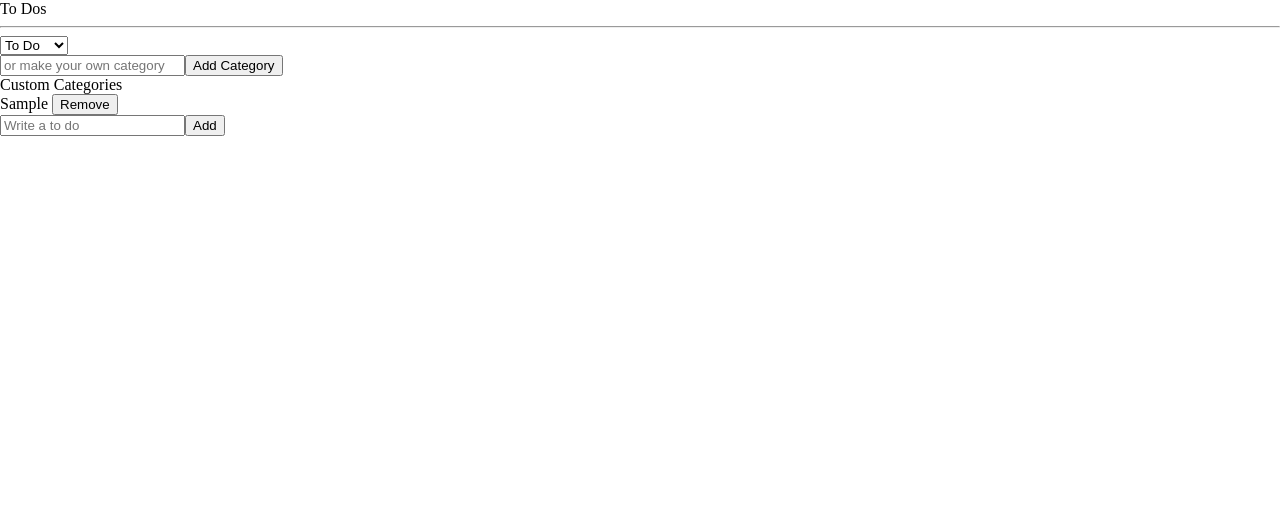
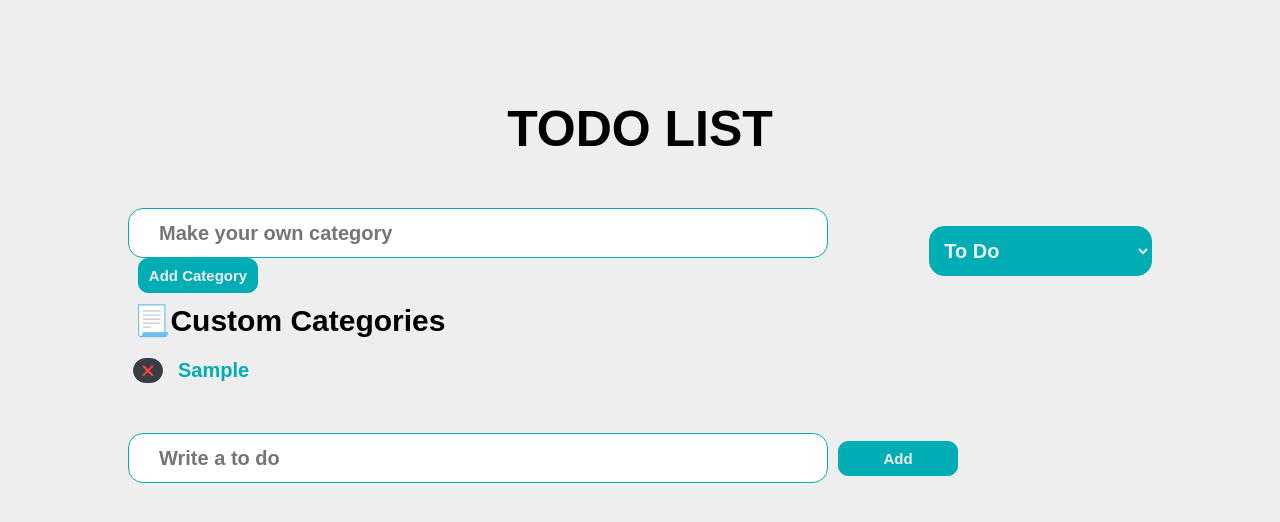
Before and after one commit to Odyssey409/react-masterclass_todo_app, a React (Create React App) app: page / in a window 1280 px wide. Both pictures are taken after typing "Sample" into the empty fields and a click on the button "Add Category". Shown: the top 522 px of the page. Built offline with nearby package versions, Linux system fonts and the light colour scheme.

Commit message:
4일차 과제 디자인 완료
CSS 작업 완료

```diff
--- a/package.json
+++ b/package.json
@@ -3,6 +3,8 @@
   "version": "0.1.0",
   "private": true,
   "dependencies": {
+    "@emotion/react": "^11.13.0",
+    "@emotion/styled": "^11.13.0",
     "@testing-library/jest-dom": "^5.17.0",
     "@testing-library/react": "^13.4.0",
     "@testing-library/user-event": "^13.5.0",
--- a/src/components/CreateCustomCategory.tsx
+++ b/src/components/CreateCustomCategory.tsx
@@ -1,6 +1,7 @@
 import { useForm } from "react-hook-form";
 import { useRecoilState } from "recoil";
 import { CustomCategoryState } from "./atoms";
+import * as Styles from "./styles";
 
 interface IForm {
   customCategory: string;
@@ -18,32 +19,18 @@ function CreateCustomCategory() {
     localStorage.setItem("customCategories", JSON.stringify(updatedCategories));
     setValue("customCategory", ""); // 제출하면 입력칸 비워주는 코드
   };
-  const onRemoveCategory = (category: string) => {
-    const updatedCategories = customCategories.filter(
-      (cat) => cat !== category
-    );
-    setCustomCategories(updatedCategories);
-    localStorage.setItem("customCategories", JSON.stringify(updatedCategories));
-  };
 
   return (
     <div>
       <form onSubmit={handleSubmit(onInputCustomCategory)}>
-        <input
+        <Styles.CustomCategoryInput
           {...register("customCategory")}
-          placeholder="or make your own category"
-        ></input>
-        <button>Add Category</button>
+          placeholder="Make your own category"
+        ></Styles.CustomCategoryInput>
+        <Styles.CustomCategoryInputBtn>
+          Add Category
+        </Styles.CustomCategoryInputBtn>
       </form>
-      <ul>
-        <h3>Custom Categories</h3>
-        {customCategories.map((category) => (
-          <li key={category}>
-            {category}{" "}
-            <button onClick={() => onRemoveCategory(category)}>Remove</button>
-          </li>
-        ))}
-      </ul>
     </div>
   );
 }
--- a/src/components/CreateToDo.tsx
+++ b/src/components/CreateToDo.tsx
@@ -1,6 +1,7 @@
 import { useForm } from "react-hook-form";
 import { useRecoilValue, useSetRecoilState } from "recoil";
 import { categoryState, toDoState } from "./atoms";
+import * as Styles from "./styles";
 
 interface IForm {
   toDo: string;
@@ -20,13 +21,13 @@ function CreateToDo() {
   };
 
   return (
-    <form onSubmit={handleSubmit(handleValid)}>
-      <input
+    <Styles.TodoInputContainer onSubmit={handleSubmit(handleValid)}>
+      <Styles.TodoInput
         {...register("toDo", { required: "Please Write a To Do" })}
         placeholder="Write a to do"
-      ></input>
-      <button>Add</button>
-    </form>
+      ></Styles.TodoInput>
+      <Styles.TodoInputBtn>Add</Styles.TodoInputBtn>
+    </Styles.TodoInputContainer>
   );
 }
 
--- /dev/null
+++ b/src/components/CustomCategoryList.tsx
@@ -0,0 +1,36 @@
+import { useRecoilState } from "recoil";
+import { CustomCategoryState } from "./atoms";
+import * as Styles from "./styles";
+
+function CustomCategoryList() {
+  const [customCategories, setCustomCategories] =
+    useRecoilState(CustomCategoryState);
+
+  const onRemoveCategory = (category: string) => {
+    const updatedCategories = customCategories.filter(
+      (cat) => cat !== category
+    );
+    setCustomCategories(updatedCategories);
+    localStorage.setItem("customCategories", JSON.stringify(updatedCategories));
+  };
+
+  return (
+    <Styles.CustomCategoryListContainer>
+      <Styles.CustomCategoryListTitle>
+        📃Custom Categories
+      </Styles.CustomCategoryListTitle>
+      {customCategories.map((category) => (
+        <Styles.CustomCategoryList key={category}>
+          <Styles.CustomCategoryDeleteBtn
+            onClick={() => onRemoveCategory(category)}
+          >
+            ❌
+          </Styles.CustomCategoryDeleteBtn>
+          {category}
+        </Styles.CustomCategoryList>
+      ))}
+    </Styles.CustomCategoryListContainer>
+  );
+}
+
+export default CustomCategoryList;
--- a/src/components/ToDo.tsx
+++ b/src/components/ToDo.tsx
@@ -1,6 +1,7 @@
 import React from "react";
 import { Categories, CustomCategoryState, IToDo, toDoState } from "./atoms";
 import { useRecoilValue, useSetRecoilState } from "recoil";
+import * as Styles from "./styles";
 
 function ToDo({ text, category, id }: IToDo) {
   const setToDos = useSetRecoilState(toDoState);
@@ -27,37 +28,37 @@ function ToDo({ text, category, id }: IToDo) {
     setToDos((oldToDos) => oldToDos.filter((toDo) => toDo.id !== id));
   };
   return (
-    <li>
-      <span> {text} </span>
+    <Styles.ToDoContainer>
+      <Styles.ToDoDeleteBtn onClick={onDelete}>❌</Styles.ToDoDeleteBtn>
+      <Styles.ToDoText> ✔ {text} </Styles.ToDoText>
       {category !== Categories.DOING && (
-        <button name={Categories.DOING} onClick={onClick}>
+        <Styles.ToDoCategoryBtn name={Categories.DOING} onClick={onClick}>
           Doing
-        </button>
+        </Styles.ToDoCategoryBtn>
       )}
       {category !== Categories.TO_DO && (
-        <button name={Categories.TO_DO} onClick={onClick}>
+        <Styles.ToDoCategoryBtn name={Categories.TO_DO} onClick={onClick}>
           To Do
-        </button>
+        </Styles.ToDoCategoryBtn>
       )}
       {category !== Categories.DONE && (
-        <button name={Categories.DONE} onClick={onClick}>
+        <Styles.ToDoCategoryBtn name={Categories.DONE} onClick={onClick}>
           Done
-        </button>
+        </Styles.ToDoCategoryBtn>
       )}
       {customCategories.map(
         (customCategory) =>
           category !== customCategory && (
-            <button
+            <Styles.ToDoCategoryBtn
               key={customCategory}
               name={customCategory}
               onClick={onClick}
             >
               {customCategory}
-            </button>
+            </Styles.ToDoCategoryBtn>
           )
       )}
-      <button onClick={onDelete}>Delete</button>
-    </li>
+    </Styles.ToDoContainer>
   );
 }
 
--- a/src/components/ToDoList.tsx
+++ b/src/components/ToDoList.tsx
@@ -10,6 +10,8 @@ import {
 import ToDo from "./ToDo";
 import React, { useEffect } from "react";
 import CreateCustomCategory from "./CreateCustomCategory";
+import * as Styles from "./styles";
+import CustomCategoryList from "./CustomCategoryList";
 
 function ToDoList() {
   const toDos = useRecoilValue(toDoSelector);
@@ -38,25 +40,33 @@ function ToDoList() {
   }, [toDosState]);
 
   return (
-    <div>
-      <h1>To Dos</h1>
-      <hr />
-      <select value={category} onInput={onInput}>
-        <option value={Categories.TO_DO}>To Do</option>
-        <option value={Categories.DOING}>Doing</option>
-        <option value={Categories.DONE}>Done</option>
-        {customCategories.map((customCategory, index) => (
-          <option key={index} value={customCategory}>
-            {customCategory}
-          </option>
-        ))}
-      </select>
-      <CreateCustomCategory />
+    <Styles.Container>
+      <Styles.ToDoTitle>TODO LIST</Styles.ToDoTitle>
+      <Styles.CategoryContainer>
+        <CreateCustomCategory />
+        <Styles.CategorySelect value={category} onInput={onInput}>
+          <Styles.CategorySelectOption value={Categories.TO_DO}>
+            To Do
+          </Styles.CategorySelectOption>
+          <Styles.CategorySelectOption value={Categories.DOING}>
+            Doing
+          </Styles.CategorySelectOption>
+          <Styles.CategorySelectOption value={Categories.DONE}>
+            Done
+          </Styles.CategorySelectOption>
+          {customCategories.map((customCategory, index) => (
+            <Styles.CategorySelectOption key={index} value={customCategory}>
+              {customCategory}
+            </Styles.CategorySelectOption>
+          ))}
+        </Styles.CategorySelect>
+      </Styles.CategoryContainer>
+      <CustomCategoryList />
       <CreateToDo />
       {toDos?.map((toDo) => (
         <ToDo key={toDo.id} {...toDo} />
       ))}
-    </div>
+    </Styles.Container>
   );
 }
 
--- /dev/null
+++ b/src/components/styles.ts
@@ -0,0 +1,191 @@
+import styled from "@emotion/styled";
+import exp from "constants";
+
+export const Container = styled.div`
+  @import url("https://fonts.googleapis.com/css2?family=New+Amsterdam&display=swap");
+  font-family: "New Amsterdam", sans-serif;
+  display: flex;
+  flex-direction: column;
+  align-items: center;
+  box-sizing: border-box;
+  height: 100vh;
+  background-color: rgb(238, 238, 238);
+`;
+
+export const ToDoTitle = styled.h1`
+  font-size: 50px;
+  margin-top: 100px;
+  font-weight: 700;
+  font-style: normal;
+`;
+
+export const CategoryContainer = styled.div`
+  display: flex;
+  align-items: center;
+  justify-content: space-between;
+  width: 80%;
+  margin-top: 50px;
+`;
+
+export const CustomCategoryInput = styled.input`
+  width: 700px;
+  height: 50px;
+  padding-left: 30px;
+  font-size: 20px;
+  border: 1px solid rgb(0, 173, 181);
+  border-radius: 15px;
+  font-weight: 700;
+  font-style: normal;
+`;
+
+export const CustomCategoryInputBtn = styled.button`
+  @import url("https://fonts.googleapis.com/css2?family=New+Amsterdam&display=swap");
+  height: 35px;
+  font-size: 15px;
+  width: 120px;
+  background-color: rgba(0, 173, 181, 1);
+  color: rgb(238, 238, 238);
+  border: 1px solid rgb(0, 173, 181);
+  border-radius: 10px;
+  margin-left: 10px;
+  font-weight: 700;
+  font-style: normal;
+`;
+
+export const CategorySelect = styled.select`
+  width: 230px;
+  height: 50px;
+  background-color: rgba(0, 173, 181, 1);
+  color: rgb(238, 238, 238);
+  border: 1px solid rgb(0, 173, 181);
+  border-radius: 15px;
+  font-weight: 700;
+  font-style: normal;
+  font-size: 20px;
+  padding: 10px;
+`;
+
+export const CategorySelectOption = styled.option`
+  font-weight: 700;
+  font-style: normal;
+  font-size: 20px;
+  border-radius: 15px;
+`;
+
+export const TodoInputContainer = styled.form`
+  display: flex;
+  align-items: center;
+  width: 80%;
+  margin-top: 50px;
+`;
+
+export const TodoInput = styled.input`
+  width: 700px;
+  height: 50px;
+  padding-left: 30px;
+  font-size: 20px;
+  border: 1px solid rgb(0, 173, 181);
+  border-radius: 15px;
+  font-weight: 700;
+  font-style: normal;
+`;
+export const TodoInputBtn = styled.button`
+  @import url("https://fonts.googleapis.com/css2?family=New+Amsterdam&display=swap");
+  height: 35px;
+  width: 120px;
+  font-size: 15px;
+  background-color: rgba(0, 173, 181, 1);
+  color: rgb(238, 238, 238);
+  border: 1px solid rgb(0, 173, 181);
+  border-radius: 10px;
+  margin-left: 10px;
+  font-weight: 700;
+  font-style: normal;
+`;
+
+export const ToDoContainer = styled.li`
+  display: flex;
+  align-items: center;
+  justify-content: space-between;
+  width: 70%;
+  margin-top: 50px;
+  border-bottom: 1px solid rgb(57, 62, 70);
+  padding-bottom: 20px;
+  padding-left: 20px;
+  padding-right: 20px;
+`;
+export const ToDoText = styled.span`
+  font-size: 25px;
+  font-weight: 700;
+  font-style: normal;
+  width: 80%;
+`;
+
+export const ToDoCategoryBtn = styled.button`
+  @import url("https://fonts.googleapis.com/css2?family=New+Amsterdam&display=swap");
+  height: 35px;
+  width: 80px;
+  font-size: 15px;
+  background-color: rgba(57, 62, 70, 0.5);
+  color: white;
+  border: 1px solid rgb(57, 62, 70);
+  border-radius: 20px;
+  margin-left: 5px;
+  font-weight: 700;
+  font-style: normal;
+`;
+
+export const ToDoDeleteBtn = styled.button`
+  @import url("https://fonts.googleapis.com/css2?family=New+Amsterdam&display=swap");
+  height: 35px;
+  width: 40px;
+  font-size: 15px;
+  background-color: rgb(34, 40, 49);
+  color: white;
+  border: 1px solid rgb(57, 62, 70);
+  border-radius: 20px;
+  margin-right: 15px;
+  font-weight: 700;
+  font-style: normal;
+`;
+
+export const CustomCategoryListContainer = styled.ul`
+  display: flex;
+  flex-direction: column;
+  align-items: flex-start;
+  justify-content: space-between;
+  width: 80%;
+  margin-top: 10px;
+  padding-left: 5px;
+`;
+
+export const CustomCategoryList = styled.li`
+  display: flex;
+  align-items: center;
+  margin-top: 20px;
+  font-size: 20px;
+  font-weight: 700;
+  font-style: normal;
+  color: rgb(0, 173, 181);
+`;
+
+export const CustomCategoryDeleteBtn = styled.button`
+  @import url("https://fonts.googleapis.com/css2?family=New+Amsterdam&display=swap");
+  height: 25px;
+  width: 30px;
+  font-size: 10px;
+  background-color: rgb(57, 62, 70);
+  color: white;
+  border: 1px solid rgb(57, 62, 70);
+  border-radius: 15px;
+  margin-right: 15px;
+  font-weight: 700;
+  font-style: normal;
+`;
+
+export const CustomCategoryListTitle = styled.h2`
+  font-size: 30px;
+
+  font-weight: 700;
+  font-style: normal;
+`;
```
Also changed, not shown: 1 other file (tests, documents, lock files or other folders).
